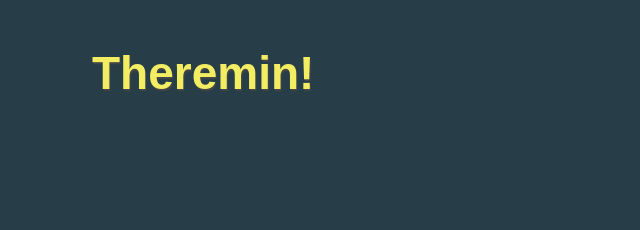
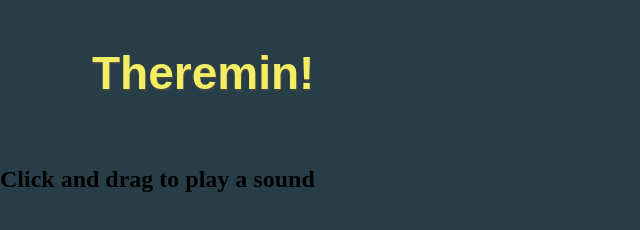
Before and after one commit to mtjm046/theremin, a plain HTML site: page index.html in a window 1280 px wide. Shown: the whole page, without its empty margins (0-640 px from the left). Drawn offline with Linux system fonts and the light colour scheme.

Commit message:
Update index.html

```diff
--- a/index.html
+++ b/index.html
@@ -9,6 +9,7 @@
     </head>
     <body>
         <h1 class="tk-orgovan-rounded-web">Theremin!</h1>
+        <h2> Click and drag to play a sound</h2>
         <div id="circle"></div>
         <script src="theremin.js"></script>
     </body>
```
